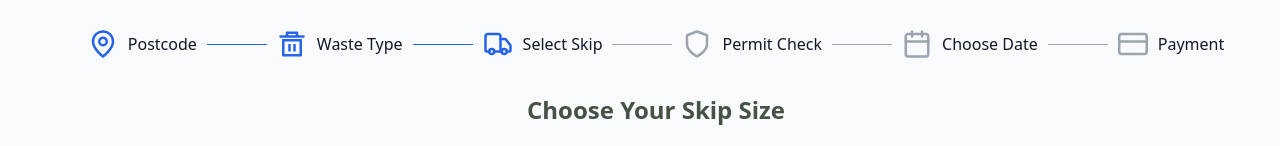
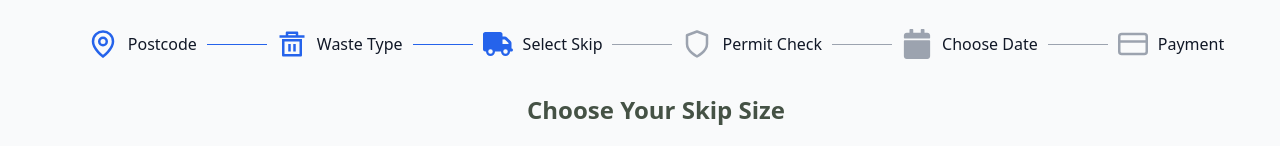
Before and after one commit to Silla8/code-challenge, a React (Vite) app: page / in a window 1280 px wide. Shown: the top 146 px of the page. Built offline with nearby package versions, Linux system fonts and the light colour scheme.

Commit message:
deployment error fixing

```diff
--- a/src/components/ProgressBar.jsx
+++ b/src/components/ProgressBar.jsx
@@ -1,9 +1,9 @@
 import "../styles/ProgressBar.css"
-import { LuTruck } from "react-icons/lu";
+import { FaTruck } from "react-icons/fa6";
 import { RiDeleteBin5Line } from "react-icons/ri";
 import { GrLocation } from "react-icons/gr";
 import { FiShield } from "react-icons/fi";
-import { LuCalendar } from "react-icons/lu";
+import { FaCalendar } from "react-icons/fa";
 import { FiCreditCard } from "react-icons/fi";
 
 export default function ProgressBar(){
@@ -22,7 +22,7 @@ export default function ProgressBar(){
             </div>
             <div className="line-blue"/>
             <div className="progress-item">
-                <LuTruck style={{ color: '#2563EB' }} size={30}/>
+                <FaTruck style={{ color: '#2563EB' }} size={30}/>
                 <p>Select Skip</p>
             </div>
             <div className="line-grey"/>
@@ -32,7 +32,7 @@ export default function ProgressBar(){
             </div>
             <div className="line-grey"/>
             <div className="progress-item">
-                <LuCalendar style={{ color: '#9CA3AF' }} size={30}/>
+                <FaCalendar style={{ color: '#9CA3AF' }} size={30}/>
                 <p>Choose Date</p>
             </div>
             <div className="line-grey"/>
```
